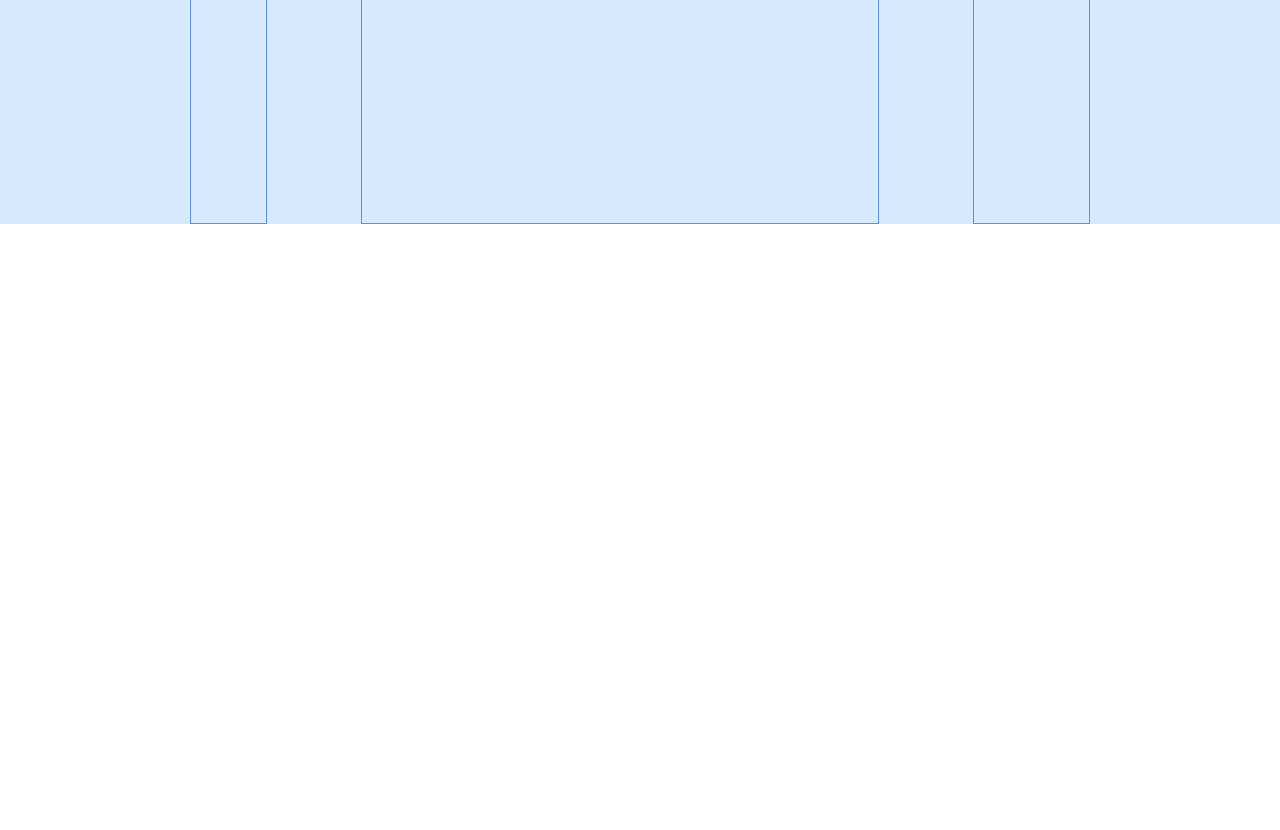
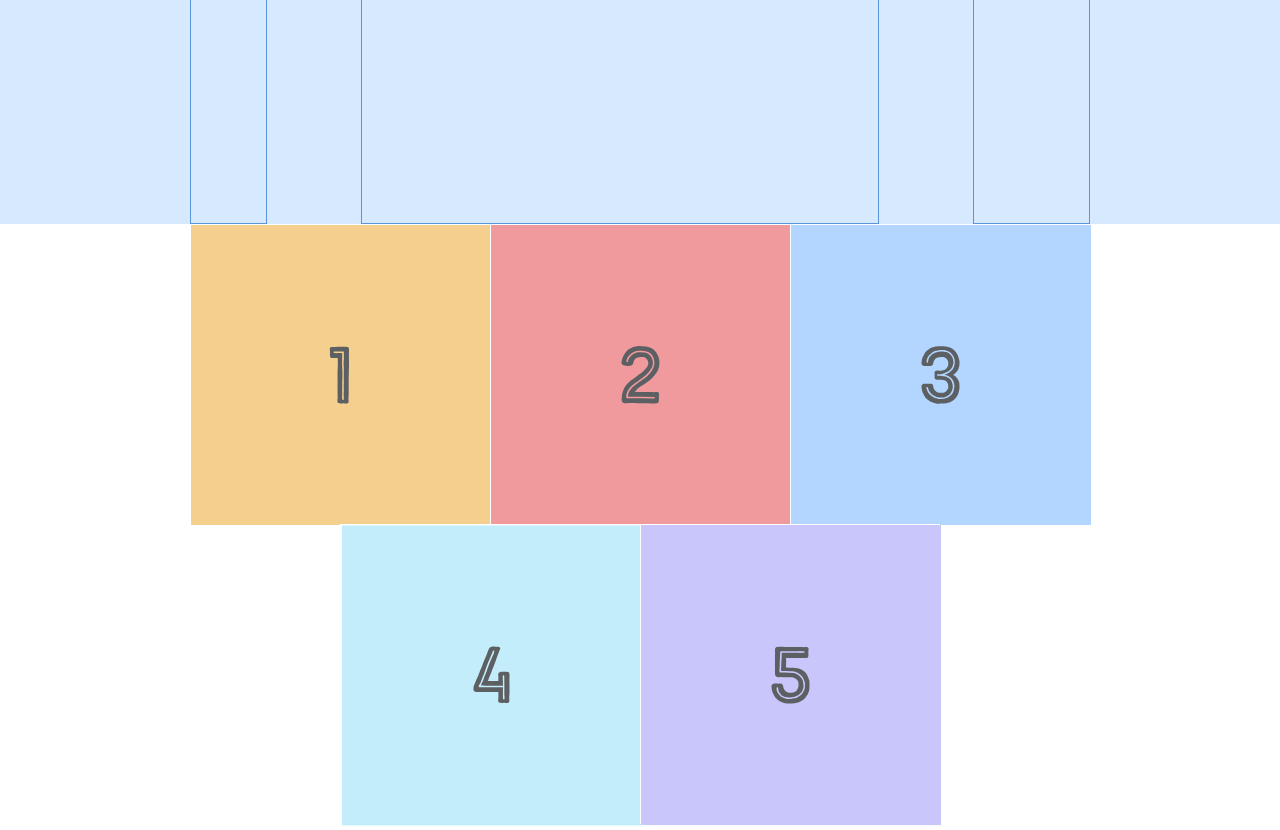
Before and after one commit to sangamhoni/odinproj, a plain HTML site: page 04-flexbox/01-tutorial-internettingishard/index.html in a window 1280 px wide. Shown: the part 134-964 px from the top of the page. Before the commit the page ends 800 px from the top, so only its background shows below. Drawn offline with Linux system fonts and the light colour scheme.

Commit message:
Finish flex-wrap

```diff
--- a/04-flexbox/01-tutorial-internettingishard/index.html
+++ b/04-flexbox/01-tutorial-internettingishard/index.html
@@ -22,5 +22,24 @@
         <div class='social'><img src='images/social-icons.svg'/></div>
       </div>
     </div>
+    <div class='photo-grid-container'>
+      <div class='photo-grid'>
+        <div class='photo-grid-item first-item'>
+          <img src='images/one.svg'/>
+        </div>
+        <div class='photo-grid-item'>
+          <img src='images/two.svg'/>
+        </div>
+        <div class='photo-grid-item'>
+          <img src='images/three.svg'/>
+        </div>
+        <div class='photo-grid-item'>
+          <img src='images/four.svg'/>
+        </div>
+        <div class='photo-grid-item last-item'>
+          <img src='images/five.svg'/>
+        </div>
+      </div>
+    </div>
   </body>
 </html>
--- a/04-flexbox/01-tutorial-internettingishard/styles.css
+++ b/04-flexbox/01-tutorial-internettingishard/styles.css
@@ -50,3 +50,21 @@
 .subscribe {
   border: 1px solid #5995DA;
 }
+
+.photo-grid-container {
+  display: flex;
+  justify-content: center;
+}
+
+.photo-grid {
+  width: 900px;
+  display: flex;
+  justify-content: center;
+  flex-wrap: wrap;
+}
+
+.photo-grid-item {
+  border: 1px solid #fff;
+  width: 300px;
+  height: 300px;
+}
```
